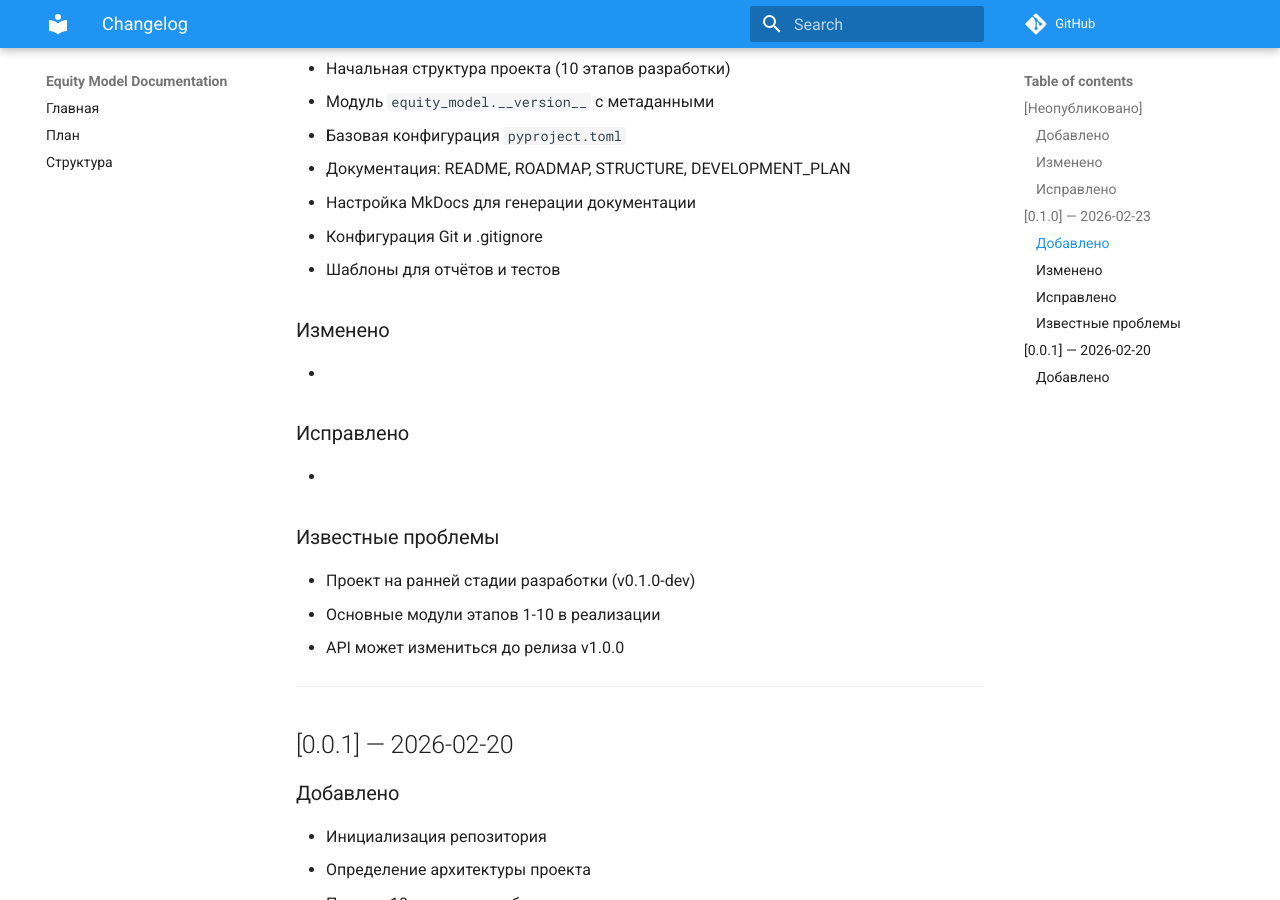
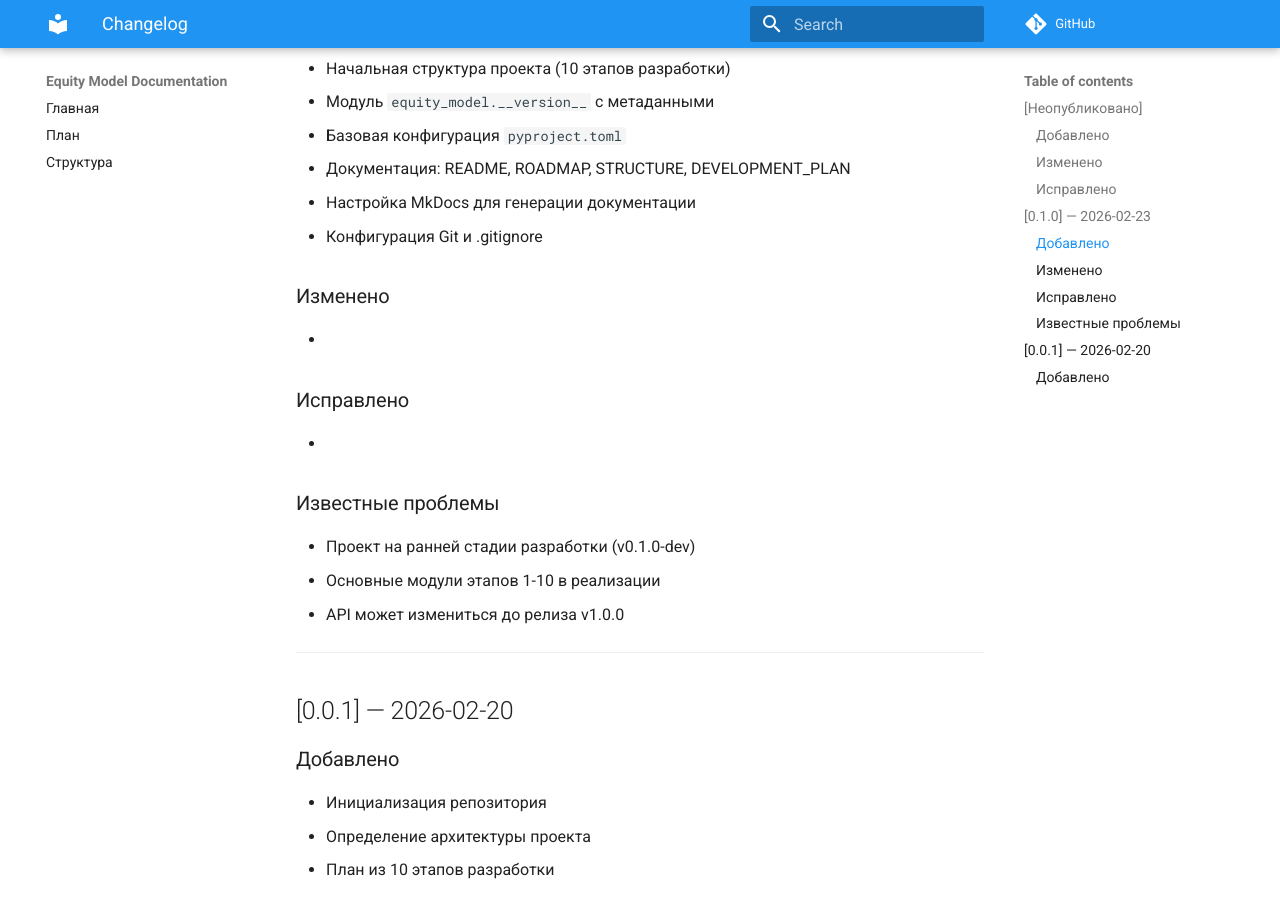
Before and after one commit to YaninaK/equity-model, an MkDocs documentation site: the page built from docs/reports/CHANGELOG.md, in a window 1280 px wide and 900 px high, scrolled down 750 px. Built offline with MkDocs 1.6.1 and Material for MkDocs 9.7.7, drawn with Linux system fonts in a browser that asks for light colours; comment, search, counter and statistics services are not loaded.

Commit message:
Initial commit

```diff
--- a/docs/reports/CHANGELOG.md
+++ b/docs/reports/CHANGELOG.md
@@ -29,7 +29,6 @@
 - Документация: README, ROADMAP, STRUCTURE, DEVELOPMENT_PLAN
 - Настройка MkDocs для генерации документации
 - Конфигурация Git и .gitignore
-- Шаблоны для отчётов и тестов
 
 ### Изменено
 -
```
